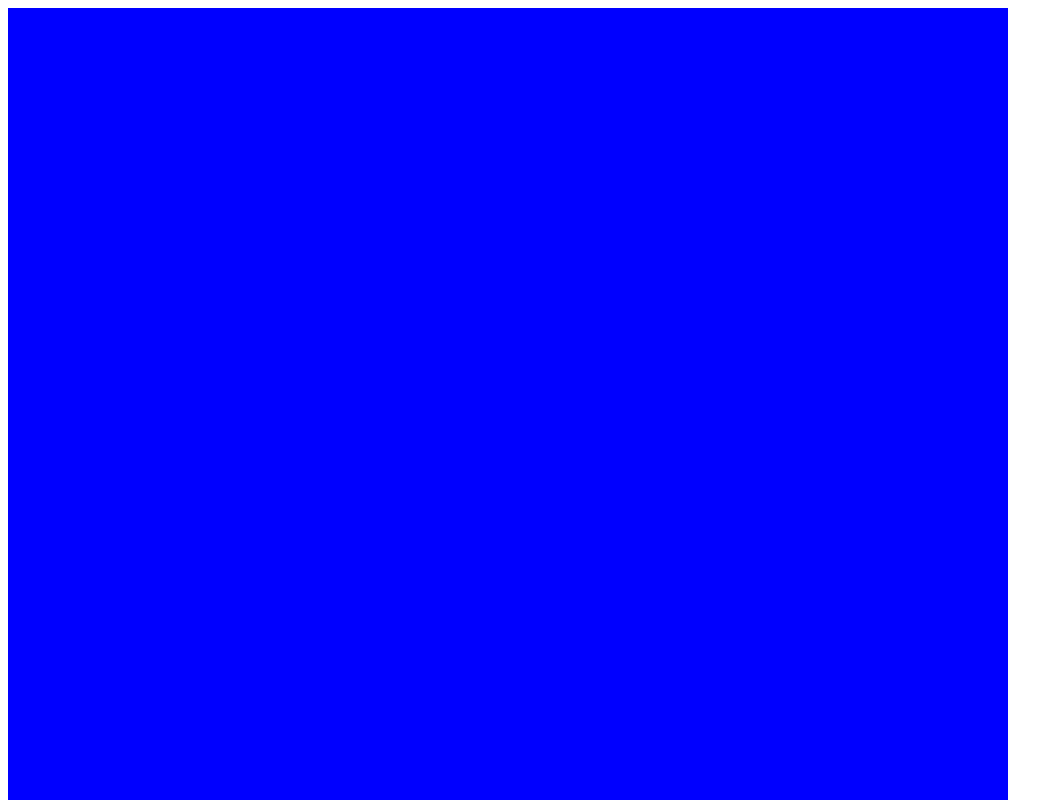
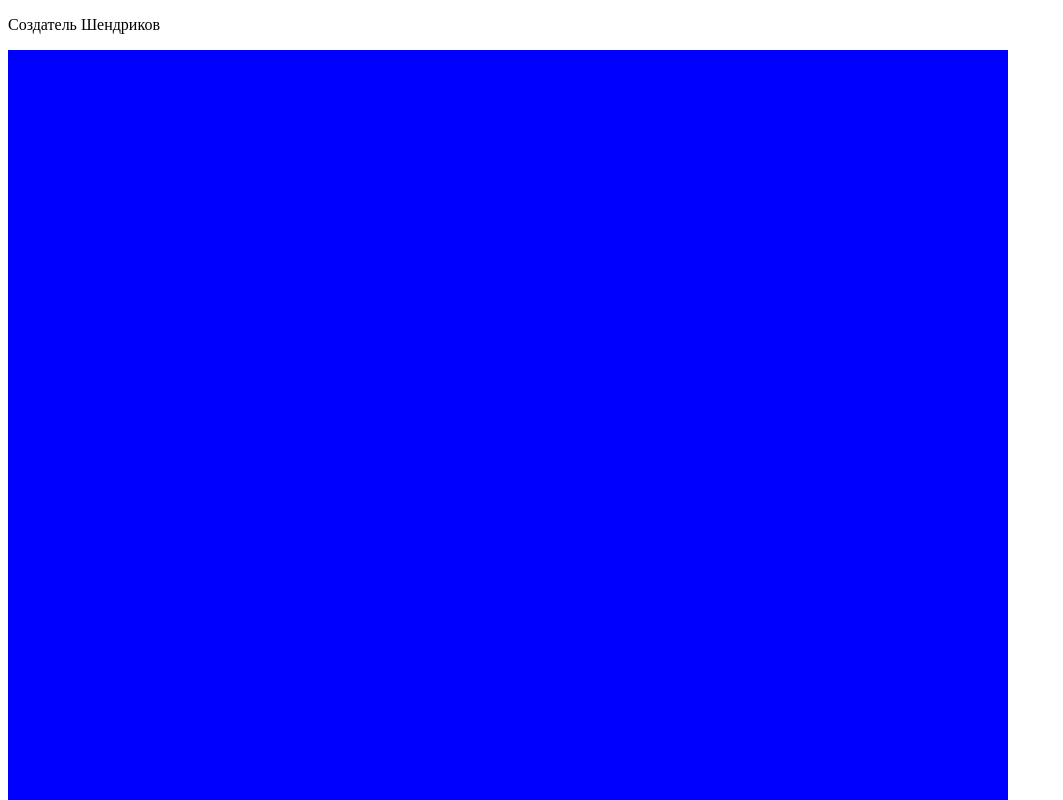
Before and after one commit to VASA454554545/VASA454554545.github.io, a plain HTML site: page index.html in a window 1280 px wide. Shown: the top 800 px of the page, without its empty margins (0-1063 px from the left). Drawn offline with Linux system fonts and the light colour scheme.

Commit message:
index.html

```diff
--- a/index.html
+++ b/index.html
@@ -4,6 +4,9 @@
     <title>Создатель шендриков</title>
 </head>
 <body>
+    <footer>
+<p>Создатель Шендриков</p>
+</footer>
     <div style="width: 1000px; height: 1000px; background-color: blue;"></div>
 </body>
 </html>
```
